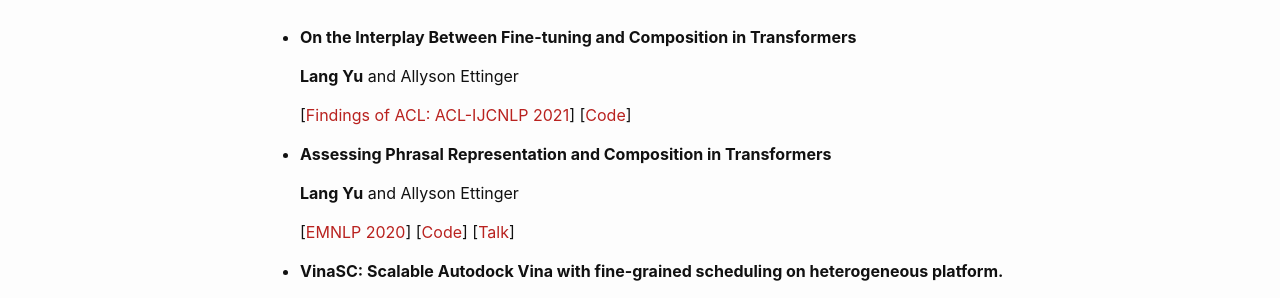
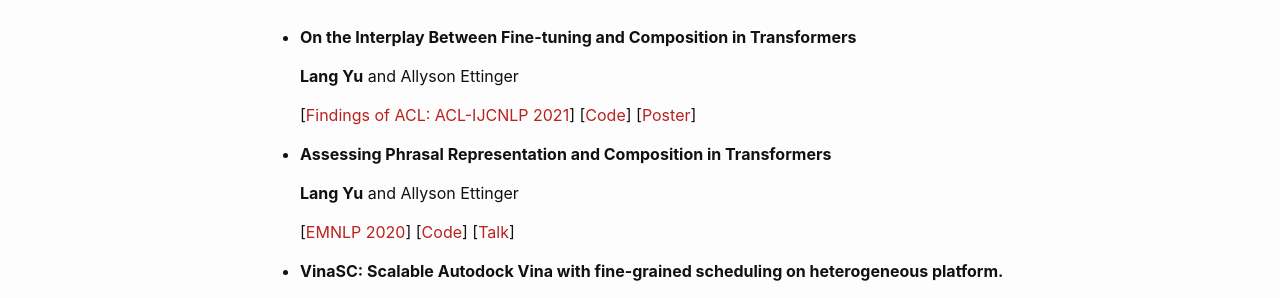
Before and after one commit to yulang/yulang.github.io, a Jekyll site: the page built from iz_01_research.markdown, in a window 1280 px wide. Shown: the part 385-683 px from the top of the page. Built offline with Jekyll 4.4.1, drawn with Linux system fonts in a browser that asks for light colours.

Commit message:
add poster

```diff
--- a/iz_01_research.markdown
+++ b/iz_01_research.markdown
@@ -14,7 +14,7 @@ Under construction
 
    **Lang Yu** and Allyson Ettinger
 
-   [[Findings of ACL: ACL-IJCNLP 2021](https://arxiv.org/pdf/2105.14668.pdf)] [[Code](https://github.com/yulang/fine-tuning-and-composition-in-transformers)]
+   [[Findings of ACL: ACL-IJCNLP 2021](https://arxiv.org/pdf/2105.14668.pdf)] [[Code](https://github.com/yulang/fine-tuning-and-composition-in-transformers)] [[Poster](files/acl_poster.pdf)]
 
 - **Assessing Phrasal Representation and Composition in Transformers**
 
```
Also changed, not shown: 1 other file.
